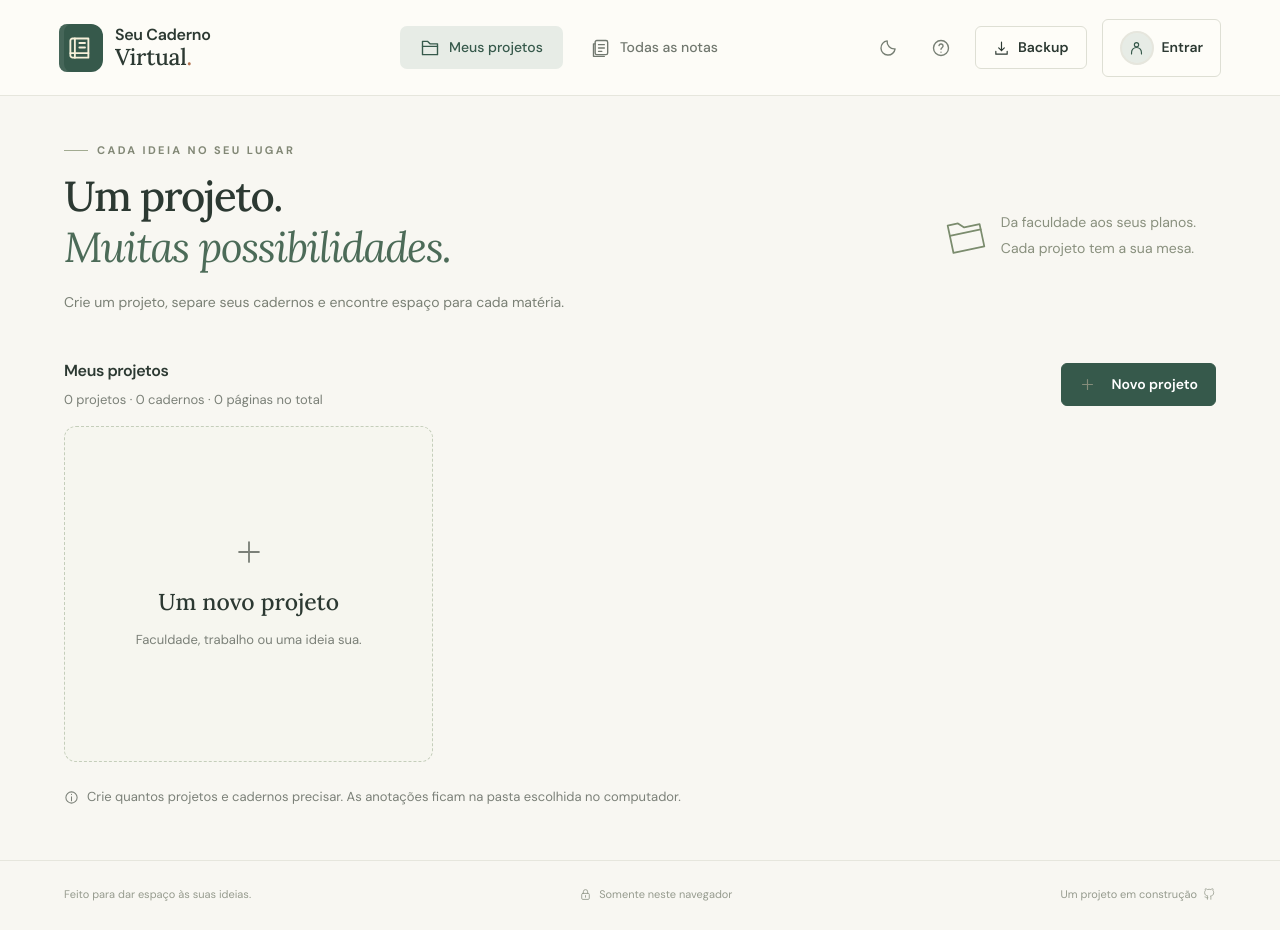
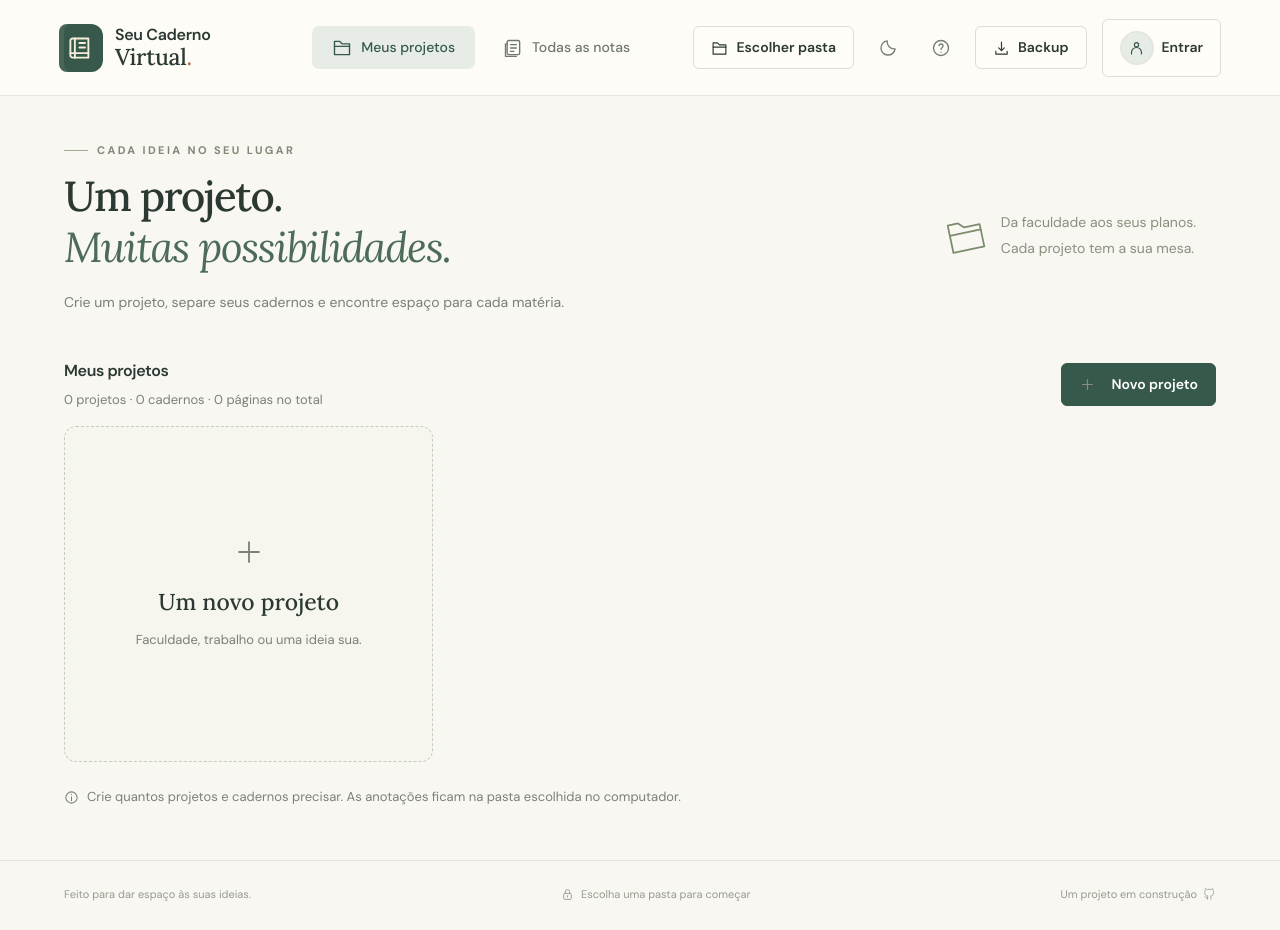
Before and after one commit to projects-yuri/Seu-Caderno-Virtual-, a website with bundled scripts: page dist/index.html in a window 1280 px wide. Built offline with nearby package versions, Linux system fonts and the light colour scheme.

Commit message:
Update index.html

```diff
--- a/dist/index.html
+++ b/dist/index.html
@@ -4,7 +4,7 @@
   <meta charset="UTF-8">
   <meta name="viewport" content="width=device-width, initial-scale=1.0">
   <meta name="theme-color" content="#f8f7f2">
-  <meta name="description" content="Organize seus estudos em projetos, cadernos e páginas. Uma mesa para cada projeto, modo escuro e até três cadernos e 300 páginas no total.">
+  <meta name="description" content="Organize seus estudos em projetos, cadernos e páginas. Uma mesa para cada projeto, modo escuro e cadernos salvos na pasta do seu computador.">
   <title>Seu Caderno Virtual!</title>
   <script>
     (() => {
@@ -22,6 +22,7 @@
   <link rel="stylesheet" href="./projects.css">
   <link rel="stylesheet" href="./accounts.css">
   <link rel="stylesheet" href="./profile-photo.css">
+  <link rel="stylesheet" href="./folders.css">
   <script type="module" src="./app.js"></script>
 </head>
 <body>
@@ -36,6 +37,7 @@
       <a href="#/notas" data-nav="notas"><span data-icon="notes"></span>Todas as notas</a>
     </nav>
     <div class="header-actions">
+      <button class="button button-outline folder-button" id="folder-button" type="button"><span data-icon="folder"></span><span>Escolher pasta</span></button>
       <button class="icon-button theme-toggle" id="theme-toggle" type="button" aria-label="Ativar modo escuro" aria-pressed="false" title="Ativar modo escuro"><span data-icon="moon"></span></button>
       <button class="icon-button" id="help-button" aria-label="Como usar" title="Como usar"><span data-icon="help"></span></button>
       <button class="button button-outline backup-header" id="backup-button"><span data-icon="download"></span>Backup</button>
@@ -44,7 +46,7 @@
   </header>
   <div id="cloud-banner" class="cloud-banner" role="status" aria-live="polite" hidden></div>
   <main id="main" tabindex="-1"></main>
-  <footer class="site-footer" id="site-footer"><span>Feito para dar espaço às suas ideias.</span><button type="button" id="cloud-indicator" class="cloud-indicator"><span data-icon="lock"></span><span>Somente neste navegador</span></button><a href="https://github.com/projects-yuri/Seu-Caderno-Virtual-" target="_blank" rel="noopener noreferrer">Um projeto em construção<span data-icon="github"></span></a></footer>
+  <footer class="site-footer" id="site-footer"><span>Feito para dar espaço às suas ideias.</span><button type="button" id="cloud-indicator" class="cloud-indicator"><span data-icon="lock"></span><span>Escolha uma pasta para começar</span></button><a href="https://github.com/projects-yuri/Seu-Caderno-Virtual-" target="_blank" rel="noopener noreferrer">Um projeto em construção<span data-icon="github"></span></a></footer>
   <dialog id="app-dialog" aria-labelledby="dialog-title"></dialog>
   <div id="toast" class="toast" role="status" aria-live="polite"></div>
   <input type="file" id="import-file" accept="application/json,.json" hidden>
```
